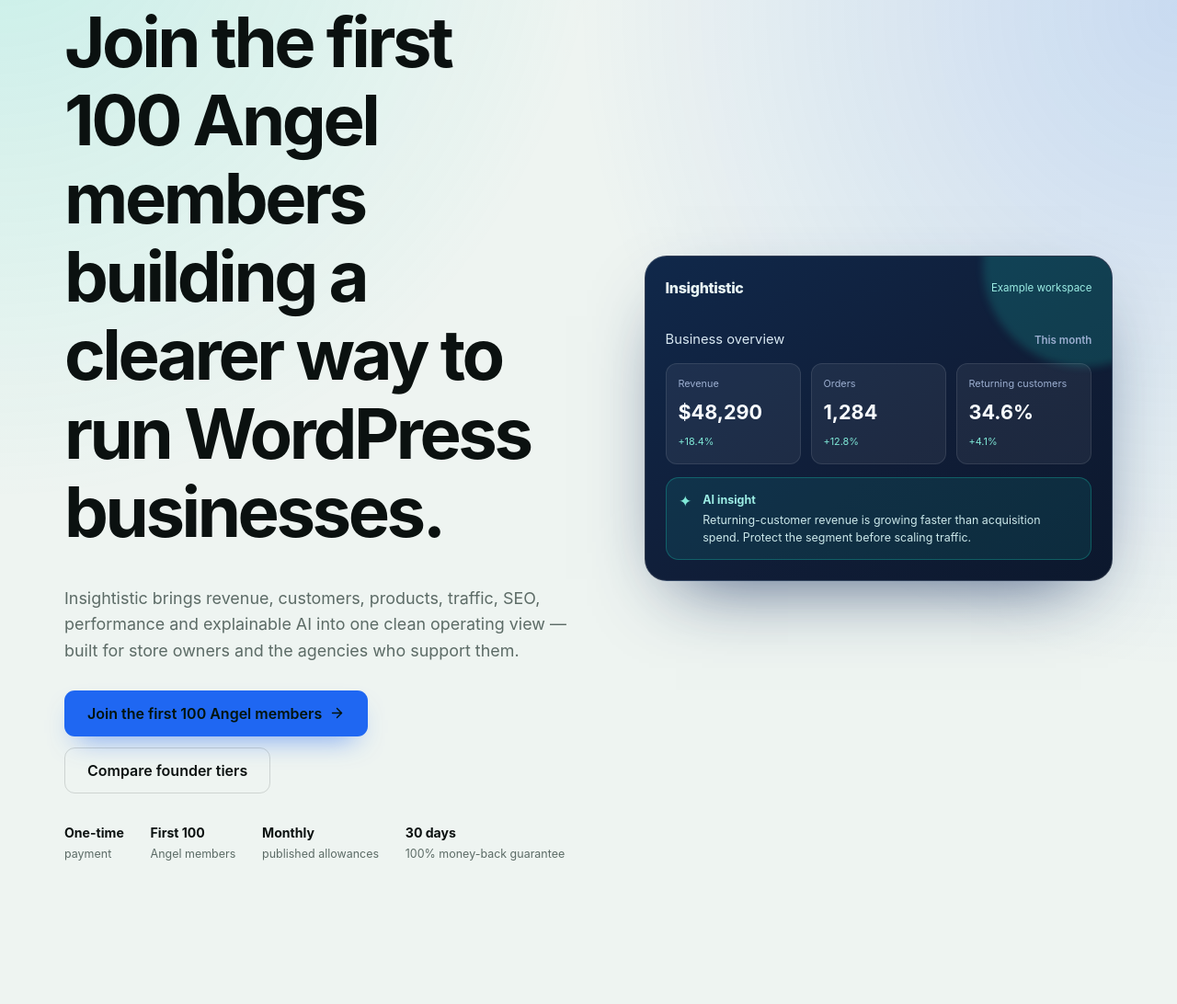
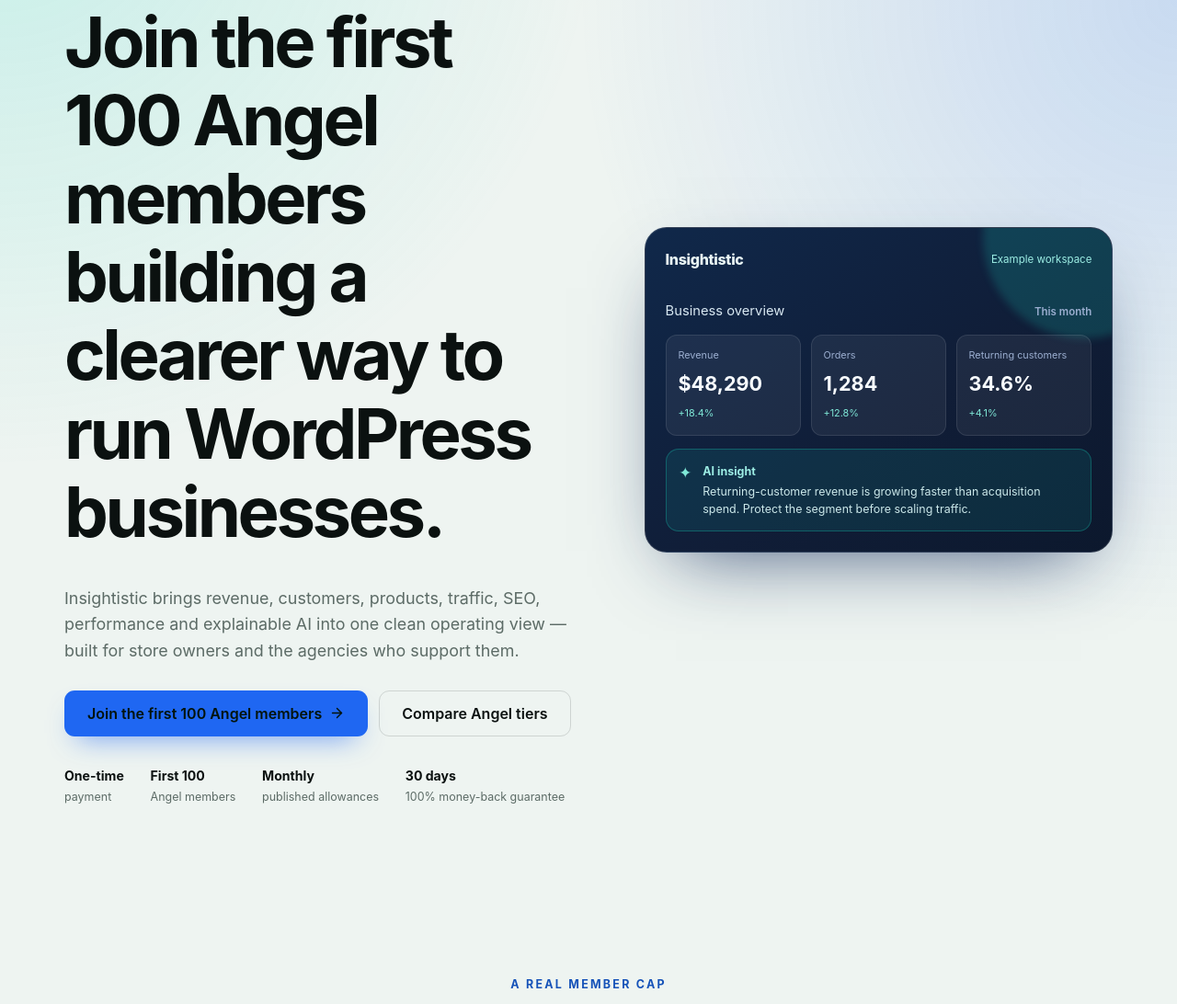
Before and after one commit to Shubochandrosarker/insightistic-website, a WordPress theme: template insightistic-marketing/page-templates/template-ltd.php in a window 1280 px wide. Shown: the part 198-1290 px from the top of the page at 92% size. Run offline with PHP 8.4 and a stand-in for WordPress, Linux system fonts and the light colour scheme; the site name, menu and one post (Sample post) are stand-ins, and other content is empty; some libraries are stand-ins or nearby versions.

Commit message:
copy: remove legacy founder wording from Angel page

```diff
--- a/insightistic-marketing/page-templates/template-ltd.php
+++ b/insightistic-marketing/page-templates/template-ltd.php
@@ -44,7 +44,7 @@ get_header();
 				<p class="ins-lead"><?php esc_html_e( 'Insightistic brings revenue, customers, products, traffic, SEO, performance and explainable AI into one clean operating view — built for store owners and the agencies who support them.', 'insightistic-marketing' ); ?></p>
 				<div class="ins-hero__actions ins-ltd-hero__actions">
 					<a class="ins-btn ins-btn--brand ins-btn--lg" href="<?php echo esc_url( add_query_arg( 'plan', 'founder_tier_2', insightistic_register_url() ) ); ?>"><?php esc_html_e( 'Join the first 100 Angel members', 'insightistic-marketing' ); ?> <?php echo insightistic_icon( 'arrow-right', 17 ); // phpcs:ignore WordPress.Security.EscapeOutput.OutputNotEscaped ?></a>
-					<a class="ins-btn ins-btn--ghost ins-btn--lg" href="#tiers"><?php esc_html_e( 'Compare founder tiers', 'insightistic-marketing' ); ?></a>
+					<a class="ins-btn ins-btn--ghost ins-btn--lg" href="#tiers"><?php esc_html_e( 'Compare Angel tiers', 'insightistic-marketing' ); ?></a>
 				</div>
 				<ul class="ins-ltd-proof" aria-label="<?php esc_attr_e( 'Angel member access highlights', 'insightistic-marketing' ); ?>">
 					<li><strong><?php esc_html_e( 'One-time', 'insightistic-marketing' ); ?></strong><span><?php esc_html_e( 'payment', 'insightistic-marketing' ); ?></span></li>
@@ -157,7 +157,7 @@ get_header();
 				<div class="ins-ltd-guarantee" id="guarantee"><strong><?php esc_html_e( '30-day, 100% money-back guarantee', 'insightistic-marketing' ); ?></strong><span><?php esc_html_e( 'Use the product. Connect your store. Review the workflow. If it is not a fit, contact us within 30 calendar days of purchase for a full refund — no questions asked, subject to the published deal terms.', 'insightistic-marketing' ); ?></span><a href="<?php echo esc_url( home_url( '/refunds' ) ); ?>"><?php esc_html_e( 'Read the refund policy', 'insightistic-marketing' ); ?></a></div>
 			<div class="ins-ltd-leadbox">
 				<h3><?php esc_html_e( 'Prefer a quick fit check?', 'insightistic-marketing' ); ?></h3>
-				<p><?php esc_html_e( 'Tell us what you manage and we’ll help you map it to the right founder tier.', 'insightistic-marketing' ); ?></p>
+				<p><?php esc_html_e( 'Tell us what you manage and we’ll help you map it to the right Angel tier.', 'insightistic-marketing' ); ?></p>
 				<?php insightistic_formistic_form( 'ltd' ); ?>
 				<p class="ins-consent"><?php esc_html_e( 'By submitting this form, you agree to our', 'insightistic-marketing' ); ?> <a href="<?php echo esc_url( home_url( '/privacy-policy' ) ); ?>"><?php esc_html_e( 'Privacy Policy', 'insightistic-marketing' ); ?></a>.</p>
 			</div>
```
